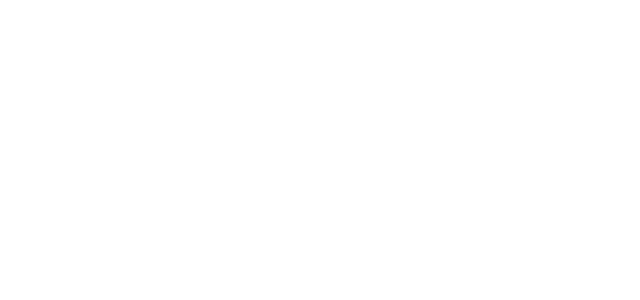
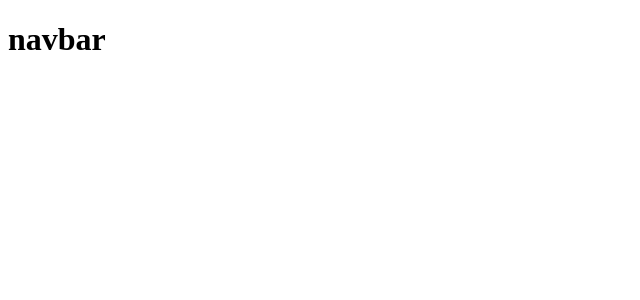
Before and after one commit to Eduardo-silva0/Ecommerce-fullstack, a Next.js app: page / in a window 1280 px wide. Shown: the top 300 px of the page, without its empty margins (0-640 px from the left). Built offline with nearby package versions, Linux system fonts and the light colour scheme.

Commit message:
criando componentes NavBar e Layout

```diff
--- /dev/null
+++ b/src/components/Layout.tsx
@@ -0,0 +1,16 @@
+import NavBar from 'components/NavBar'
+
+type Props = {
+  children: JSX.Element
+}
+
+const Layout = ({ children }: Props) => {
+  return (
+    <div>
+      <NavBar />
+      {children}
+    </div>
+  )
+}
+
+export default Layout
--- /dev/null
+++ b/src/components/NavBar.tsx
@@ -0,0 +1,9 @@
+const NavBar = () => {
+  return (
+    <>
+      <h1>navbar</h1>
+    </>
+  )
+}
+
+export default NavBar
--- a/src/pages/_app.tsx
+++ b/src/pages/_app.tsx
@@ -1,8 +1,12 @@
 import { AppProps } from 'next/app'
-import 'styles/globals.css'
+import Layout from 'components/Layout'
 
 function MyApp({ Component, pageProps }: AppProps) {
-  return <Component {...pageProps} />
+  return (
+    <Layout>
+      <Component {...pageProps} />
+    </Layout>
+  )
 }
 
 export default MyApp
```
Also changed, not shown: .vcode/settings.json (deleted), 1 other file (tests, documents, lock files or other folders).
